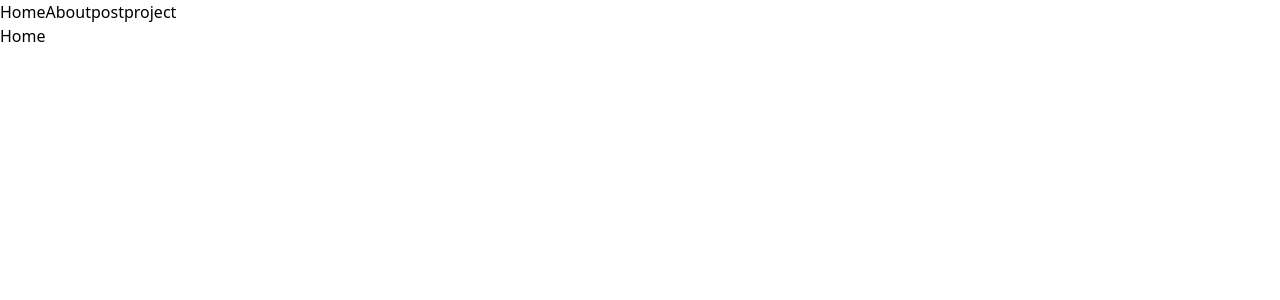
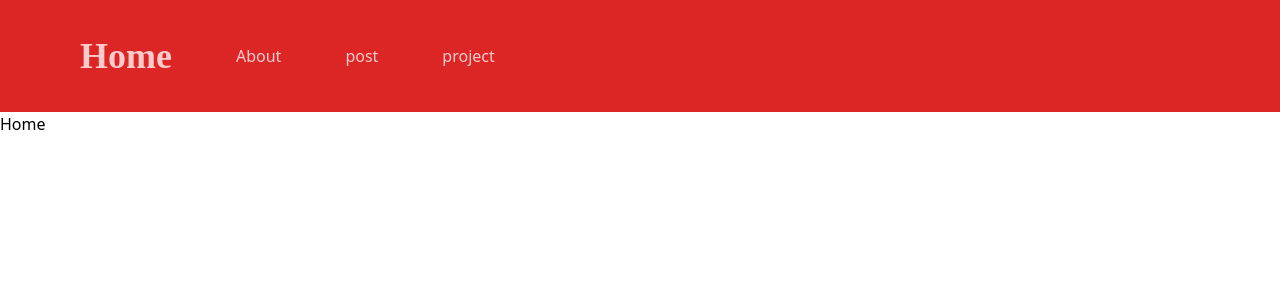
Before and after one commit to pankaj485/sample_sanity_portfolio, a React (Create React App) app: page / in a window 1280 px wide. Shown: the top 300 px of the page. Built offline with nearby package versions, Linux system fonts and the light colour scheme.

Commit message:
style primary navbar

```diff
--- a/src/components/NavBar.js
+++ b/src/components/NavBar.js
@@ -1,15 +1,47 @@
 import React from "react";
-import { Link } from "react-router-dom";
+import { NavLink } from "react-router-dom";
 
 const NavBar = () => {
+  const defaultStyles =
+    "py-3 px-6 my-3 mr-4 rounded text-red-200 hover:text-green-800";
   return (
-    <header>
-      <div>
-        <nav>
-          <Link to="/">Home</Link>
-          <Link to="about">About</Link>
-          <Link to="post">post</Link>
-          <Link to="project">project</Link>
+    <header className="bg-red-600">
+      <div className="container mx-auto flex justify-between">
+        <nav className="flex items-center mx-14">
+          <NavLink
+            to="/"
+            className={(link) =>
+              "py-6 px-3  text-4xl font-bold cursive " +
+              defaultStyles +
+              (!link.isActive ? "" : "text-white")
+            }
+          >
+            Home
+          </NavLink>
+          <NavLink
+            to="about"
+            className={(link) =>
+              defaultStyles + (!link.isActive ? "" : "text-red-100 bg-red-700")
+            }
+          >
+            About
+          </NavLink>
+          <NavLink
+            to="post"
+            className={(link) =>
+              defaultStyles + (!link.isActive ? "" : "text-red-100 bg-red-700")
+            }
+          >
+            post
+          </NavLink>
+          <NavLink
+            to="project"
+            className={(link) =>
+              defaultStyles + (!link.isActive ? "" : "text-red-100 bg-red-700")
+            }
+          >
+            project
+          </NavLink>
         </nav>
       </div>
     </header>
```
